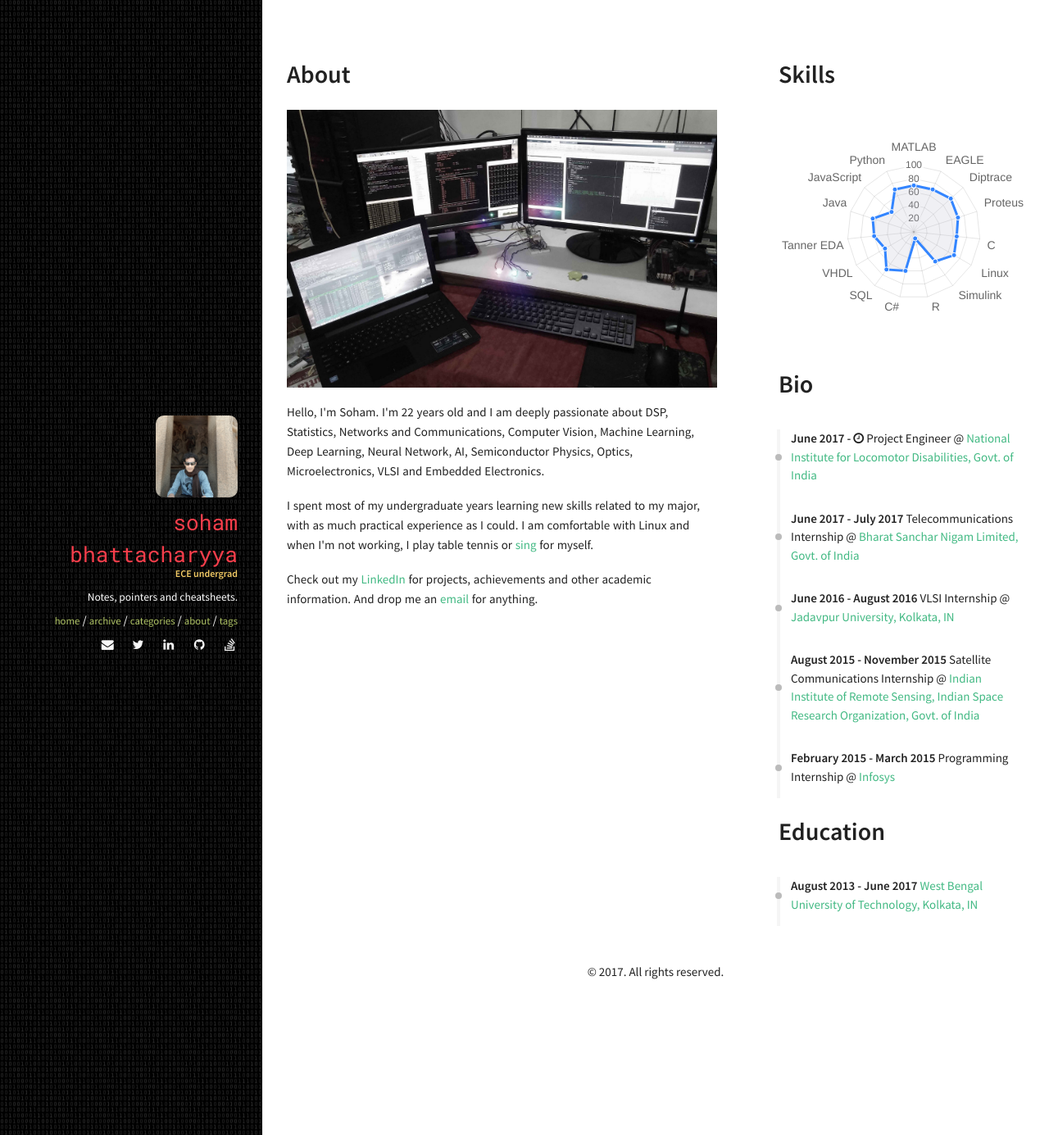
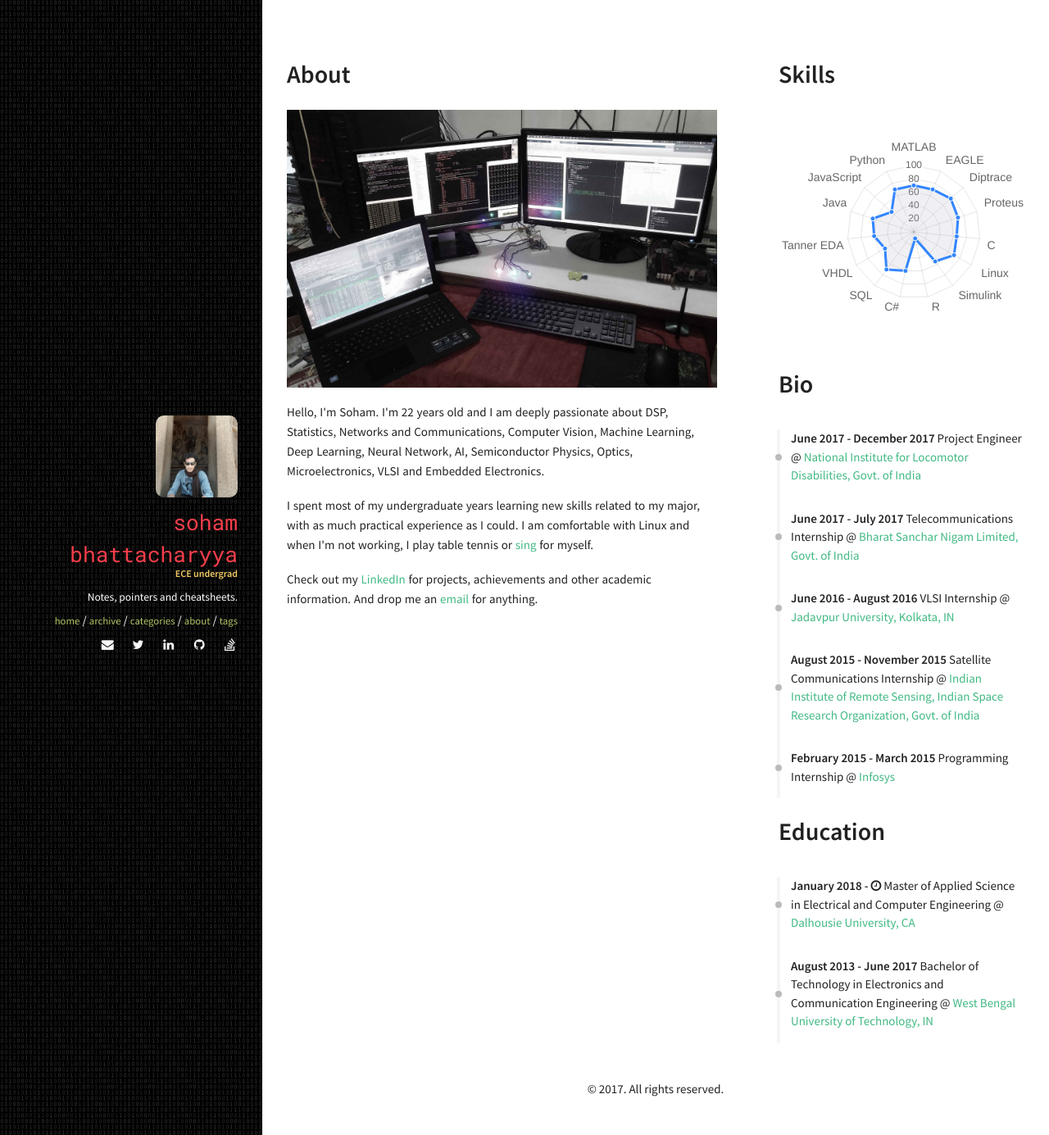
Before and after one commit to sohambhattacharyya/sohambhattacharyya.github.io, a Jekyll site: the page built from resume.html, in a window 1280 px wide. Shown: the whole page at 82% size. Built offline with Jekyll 4.4.1, drawn with Linux system fonts in a browser that asks for light colours; nearby versions of some CDN libraries.

Commit message:
Updated info.

```diff
--- a/_data/index/careers.yml
+++ b/_data/index/careers.yml
@@ -2,7 +2,7 @@
 # if you don't have language feature(language.yml is empty), ignore "i18n" items
 - name: National Institute for Locomotor Disabilities, Govt. of India
   link: http://www.niohkol.nic.in/
-  date: June 2017 - <i class="fa fa-clock-o" aria-hidden="true" title="December 2017"></i>
+  date: June 2017 - December 2017
   job: Project Engineer
 
 - name: Bharat Sanchar Nigam Limited, Govt. of India
--- a/_data/index/education.yml
+++ b/_data/index/education.yml
@@ -1,4 +1,9 @@
-- name: West Bengal University of Technology, Kolkata, IN
+- name: Dalhousie University, CA
+  link: https://www.dal.ca/
+  date: January 2018 - <i class="fa fa-clock-o" aria-hidden="true" title="Ongoing"></i>
+  descr: Master of Applied Science in Electrical and Computer Engineering
+
+- name: West Bengal University of Technology, IN
   link: http://www.wbut.ac.in/
   date: August 2013 - June 2017
-  descr: Bachelor of Technology in Electronics and Communications Engineering
+  descr: Bachelor of Technology in Electronics and Communication Engineering
--- a/_includes/sections/education.html
+++ b/_includes/sections/education.html
@@ -4,7 +4,7 @@
 <div class="archive">
   <div class="timeline" id="timeline">
     {% for career in site.data.index.education %}
-          <div class="archive-title bio"><div class="archive-year"><strong>{{ career.date }}</strong> <a href="{{ career.link }}">{{ career.name }}</a></div></div>
+          <div class="archive-title bio"><div class="archive-year"><strong>{{ career.date }}</strong> {{ career.descr }} @ <a href="{{ career.link }}">{{ career.name }}</a></div></div>
     {% endfor %}
   </div>
 </div>
```
